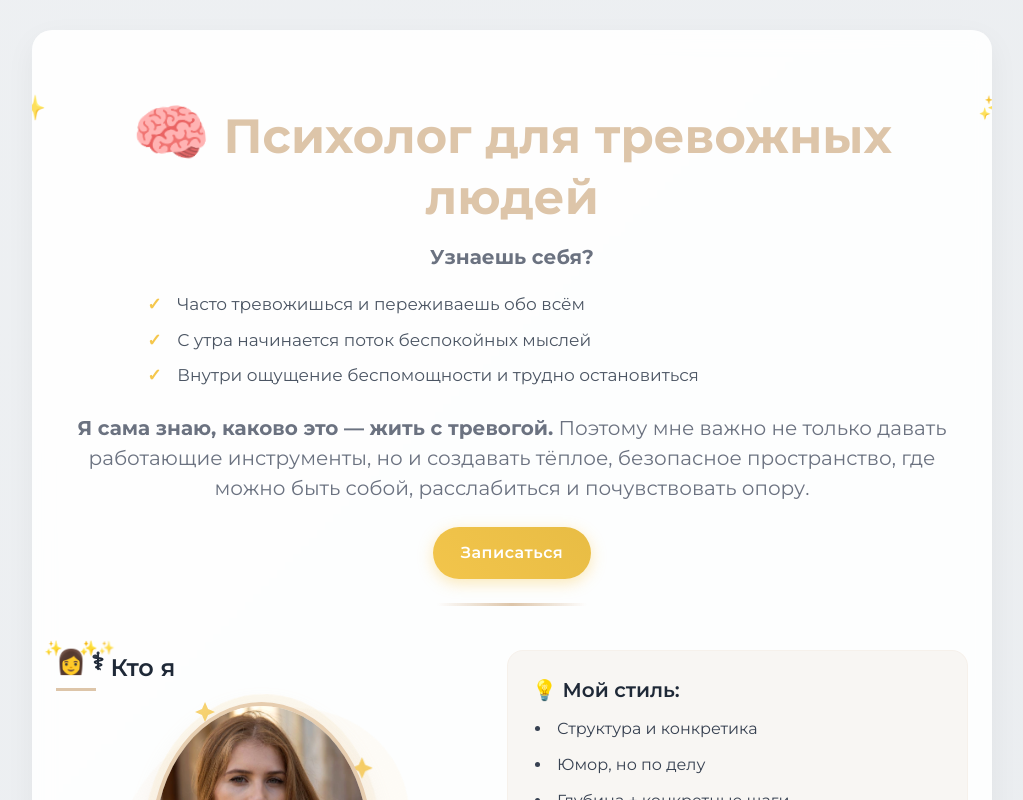
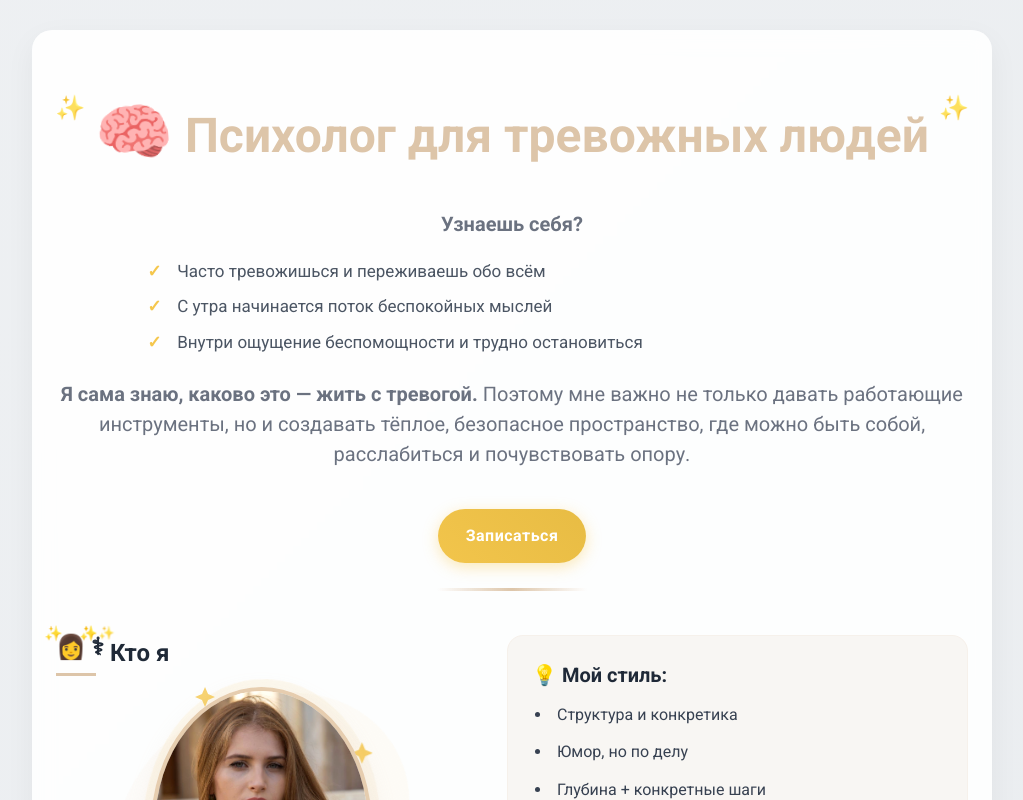
Before and after one commit to termoxin/zelinska-blog, a Next.js app: page / in a window 1280 px wide. Shown: the top 800 px of the page, without its empty margins (128-1151 px from the left). Built offline with nearby package versions, Linux system fonts and the light colour scheme; no server answers.

Commit message:
Update typography and design: Roboto font, 16px base size, 1.5-1.6 line-height, #FAFAFA bg, #000 text

```diff
--- a/src/app/chronic-anxiety/page.js
+++ b/src/app/chronic-anxiety/page.js
@@ -11,10 +11,10 @@ const ReviewSlider = () => {
   const [touchEnd, setTouchEnd] = useState(null);
 
   const reviews = [
-    '/articles/chronic-anxiety/review-1.jpg',
     '/articles/chronic-anxiety/review-4.jpg',
     '/articles/chronic-anxiety/review-3.jpg',
-    '/articles/chronic-anxiety/review-2.png'
+    '/articles/chronic-anxiety/review-2.png',
+    '/articles/chronic-anxiety/review-1.jpg',
   ];
 
   // Minimum distance for a swipe
--- a/src/app/chronic-anxiety/styles.css
+++ b/src/app/chronic-anxiety/styles.css
@@ -1,7 +1,7 @@
 /* Removed @font-face declarations for Qanelas */
 
 .anxiety-container {
-  background-color: #f5f1ea; /* Beige background for calm vibe */
+  background-color: #fafafa; /* Beige background for calm vibe */
   min-height: 100vh;
   padding: 2rem 1rem;
   font-family: 'Montserrat', -apple-system, BlinkMacSystemFont, 'Segoe UI', Roboto, Oxygen, Ubuntu, Cantarell, 'Open Sans', 'Helvetica Neue', sans-serif;
@@ -33,7 +33,7 @@
   font-size: 1.6rem; /* Increased from 1.4rem */
   font-weight: 500;
   margin-bottom: 2rem;
-  color: #444;
+  color: #000;
   line-height: 1.4;
   font-family: 'Montserrat', -apple-system, BlinkMacSystemFont, 'Segoe UI', Roboto, sans-serif;
   letter-spacing: -0.01em;
--- a/src/app/globals.css
+++ b/src/app/globals.css
@@ -1,10 +1,10 @@
 @import "tailwindcss";
 
 :root {
-  --background: #ffffff;
-  --foreground: #171717;
+  --background: #FAFAFA;
+  --foreground: #000000;
   --max-width: 1100px;
-  --font-montserrat: "Montserrat", sans-serif;
+  --font-roboto: "Roboto", sans-serif;
 }
 
 @theme inline {
@@ -16,15 +16,21 @@
 
 @media (prefers-color-scheme: dark) {
   :root {
-    --background: #0a0a0a;
-    --foreground: #ededed;
+    --background: #FAFAFA;
+    --foreground: #000000;
   }
+}
+
+html {
+  font-size: 16px; /* Base font size */
 }
 
 body {
   background: var(--background);
   color: var(--foreground);
-  font-family: var(--font-montserrat), Arial, Helvetica, sans-serif;
+  font-family: var(--font-roboto), Arial, Helvetica, sans-serif;
+  font-size: 1rem; /* 16px */
+  line-height: 1.6;
 }
 
 * {
@@ -37,7 +43,7 @@ html,
 body {
   max-width: 100vw;
   overflow-x: hidden;
-  font-family: var(--font-montserrat);
+  font-family: var(--font-roboto);
 }
 
 a {
@@ -45,9 +51,102 @@ a {
   text-decoration: none;
 }
 
+/* Typography Scale */
+h1 {
+  font-size: 2.5rem; /* 40px */
+  font-weight: 700;
+  line-height: 1.5;
+  margin-bottom: 1.5rem;
+}
+
+h2 {
+  font-size: 2rem; /* 32px */
+  font-weight: 600;
+  line-height: 1.5;
+  margin-bottom: 1.25rem;
+}
+
+h3 {
+  font-size: 1.5rem; /* 24px */
+  font-weight: 600;
+  line-height: 1.5;
+  margin-bottom: 1rem;
+}
+
+h4 {
+  font-size: 1.25rem; /* 20px */
+  font-weight: 500;
+  line-height: 1.5;
+  margin-bottom: 0.75rem;
+}
+
+h5 {
+  font-size: 1.125rem; /* 18px */
+  font-weight: 500;
+  line-height: 1.5;
+  margin-bottom: 0.5rem;
+}
+
+h6 {
+  font-size: 1rem; /* 16px */
+  font-weight: 500;
+  line-height: 1.5;
+  margin-bottom: 0.5rem;
+}
+
+p {
+  font-size: 1rem; /* 16px */
+  line-height: 1.6;
+  margin-bottom: 1rem;
+}
+
+small {
+  font-size: 0.875rem; /* 14px */
+  line-height: 1.5;
+}
+
+.text-large {
+  font-size: 1.125rem; /* 18px */
+  line-height: 1.6;
+}
+
+.text-small {
+  font-size: 0.875rem; /* 14px */
+  line-height: 1.5;
+}
+
+.text-xs {
+  font-size: 0.75rem; /* 12px */
+  line-height: 1.5;
+}
+
+/* Additional text elements */
+ul, ol {
+  line-height: 1.6;
+  margin-bottom: 1rem;
+}
+
+li {
+  line-height: 1.6;
+  margin-bottom: 0.25rem;
+}
+
+blockquote {
+  line-height: 1.6;
+  margin-bottom: 1rem;
+}
+
+span {
+  line-height: inherit;
+}
+
+div {
+  line-height: inherit;
+}
+
 /* Navigation Styles */
 .site-navigation {
-  background-color: #fff;
+  background-color: #ffffff;
   box-shadow: 0 2px 10px rgba(0, 0, 0, 0.06);
   padding: 1rem 0;
   position: sticky;
@@ -68,9 +167,9 @@ a {
 }
 
 .site-navigation a {
-  color: #444;
+  color: #000000;
   font-weight: 500;
-  font-size: 1.1rem;
+  font-size: 1.125rem; /* 18px */
   transition: color 0.2s ease;
   position: relative;
 }
@@ -94,11 +193,27 @@ a {
 }
 
 @media (max-width: 768px) {
+  html {
+    font-size: 14px; /* Slightly smaller base on mobile */
+  }
+
+  h1 {
+    font-size: 2rem; /* 32px on mobile */
+  }
+
+  h2 {
+    font-size: 1.75rem; /* 28px on mobile */
+  }
+
+  h3 {
+    font-size: 1.375rem; /* 22px on mobile */
+  }
+
   .site-navigation li {
     margin: 0 0.8rem;
   }
 
   .site-navigation a {
-    font-size: 0.9rem;
+    font-size: 1rem; /* 16px on mobile */
   }
 }
--- a/src/app/layout.js
+++ b/src/app/layout.js
@@ -1,13 +1,13 @@
-import { Montserrat } from "next/font/google";
+import { Roboto } from "next/font/google";
 import Script from "next/script";
 import "./globals.css";
 import Navigation from "./components/Navigation";
 import { PostHogProvider } from "./components/PostHogProvider";
 
-const montserrat = Montserrat({
+const roboto = Roboto({
   subsets: ['latin', 'cyrillic'],
-  weight: ['400', '500', '600', '700'],
-  variable: "--font-montserrat",
+  weight: ['300', '400', '500', '700'],
+  variable: "--font-roboto",
   display: "swap",
 });
 
@@ -42,7 +42,7 @@ export const metadata = {
 
 export default function RootLayout({ children }) {
   return (
-    <html lang="ru" className={montserrat.variable}>
+    <html lang="ru" className={roboto.variable}>
       <body>
         <PostHogProvider>
           {/* Meta Pixel Code */}
```
